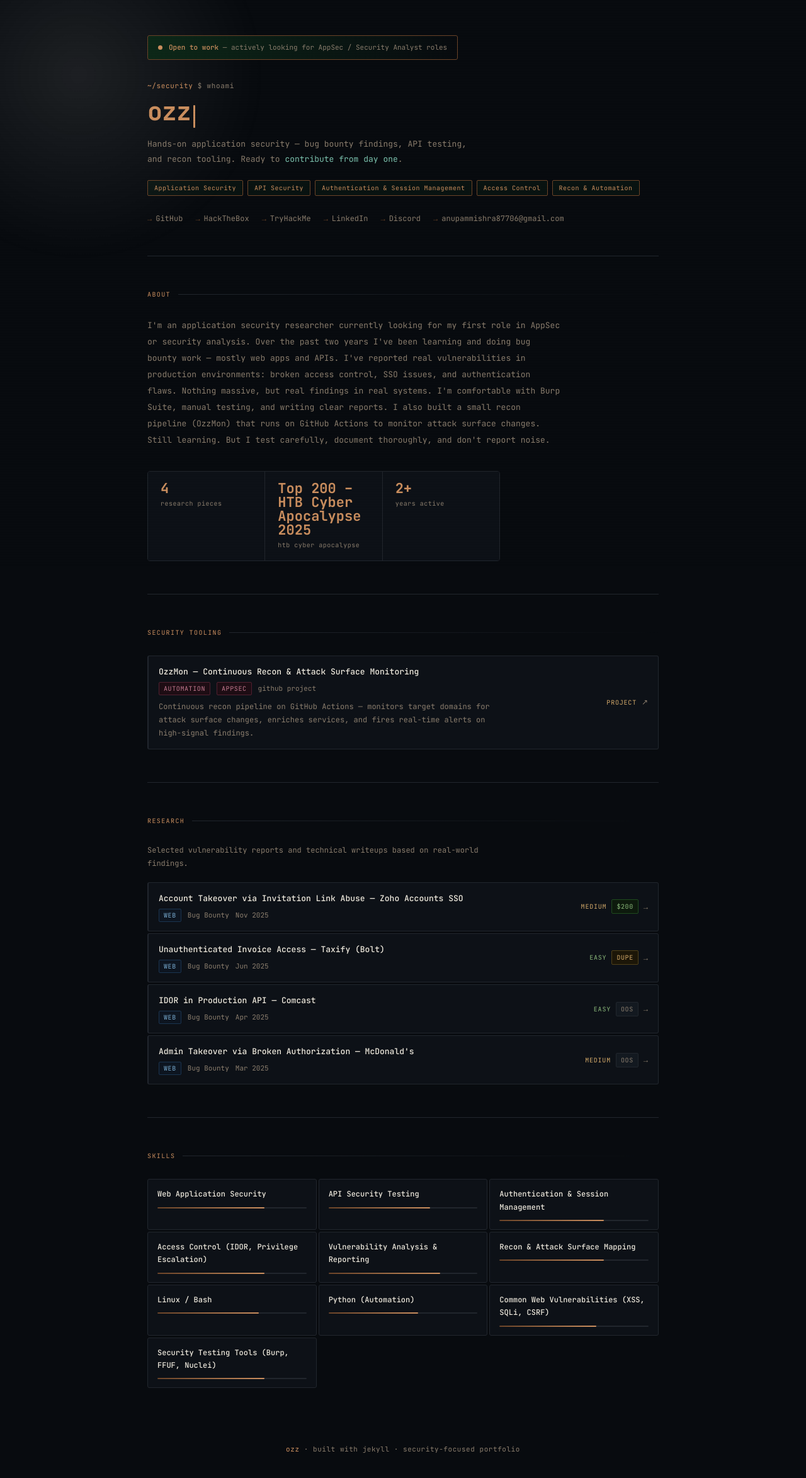
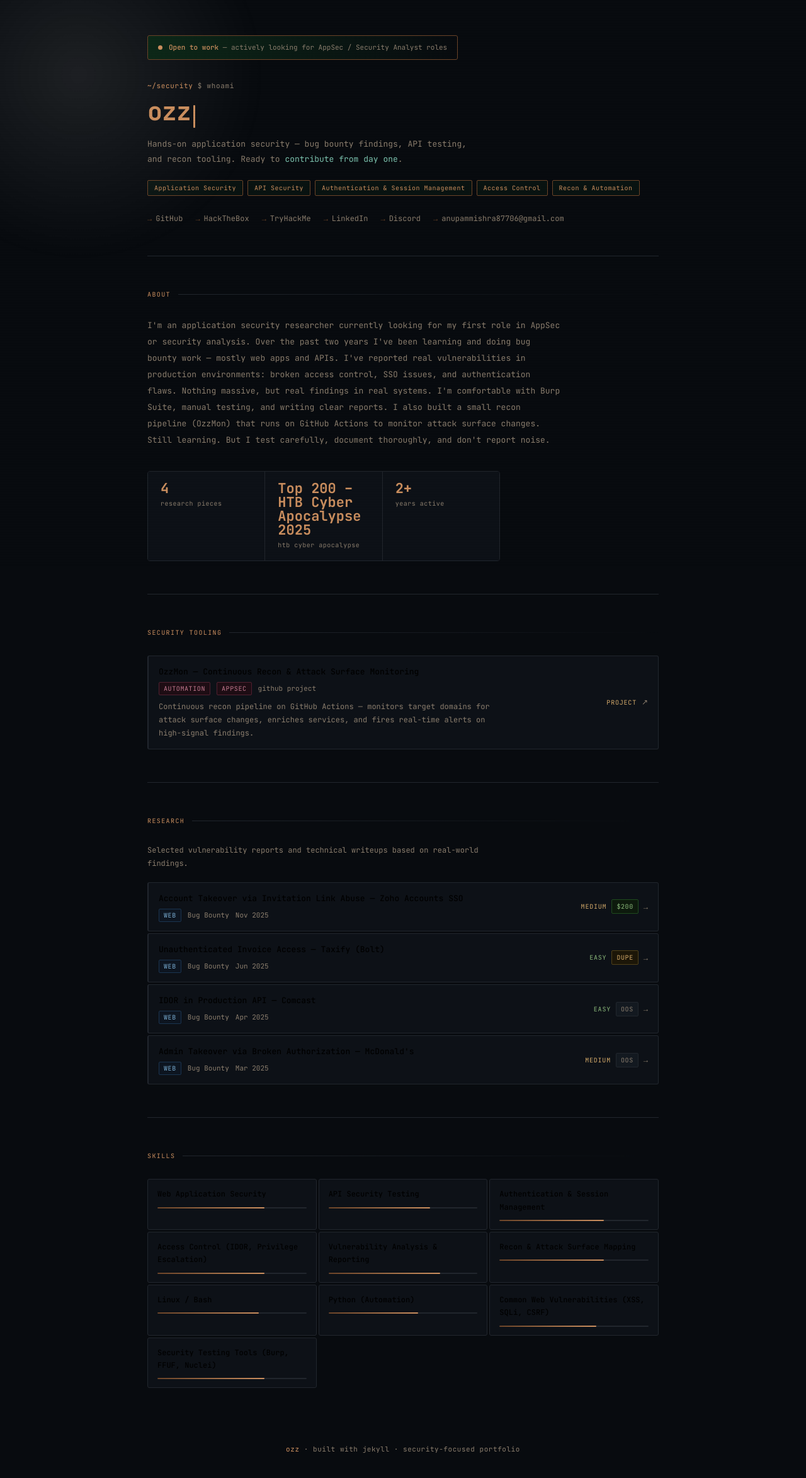
Before and after one commit to Psyphen36/anupam-security-portfolio, a Jekyll site: the page built from index.html, in a window 1280 px wide. Shown: the whole page at 63% size. Built offline with Jekyll 4.4.1, drawn with Linux system fonts in a browser that asks for light colours; nearby versions of some CDN libraries.

Commit message:
Update main.css

```diff
--- a/assets/css/main.css
+++ b/assets/css/main.css
@@ -16,6 +16,7 @@
   --green-dim: #6b4428;
   --green-glow:rgba(203,143,95,0.12);
   --cyan:      #7dc4b0;   /* warm teal — links / skills section */
+  --black:     #000000
   --white:     #ede8dc;
   --muted:     #8a7d6d;
   --border:    #21262d;
@@ -78,7 +79,7 @@ body::after {
   to   { transform: translate(80px, 60px); }
 }
 
-a { color: var(--cyan); text-decoration: none; transition: color var(--transition); }
+a { color: var(--black); text-decoration: none; transition: color var(--transition); }
 a:hover { color: var(--green); }
 
 /* ══════════════════════════════
```
